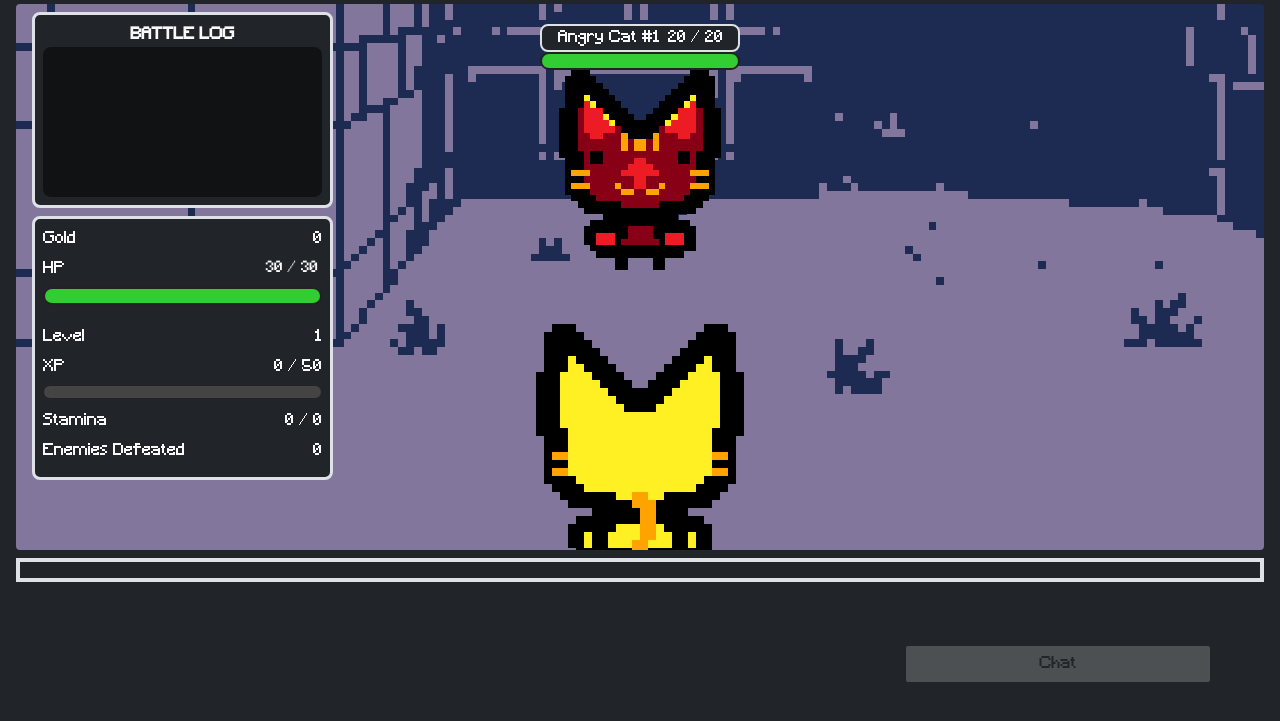
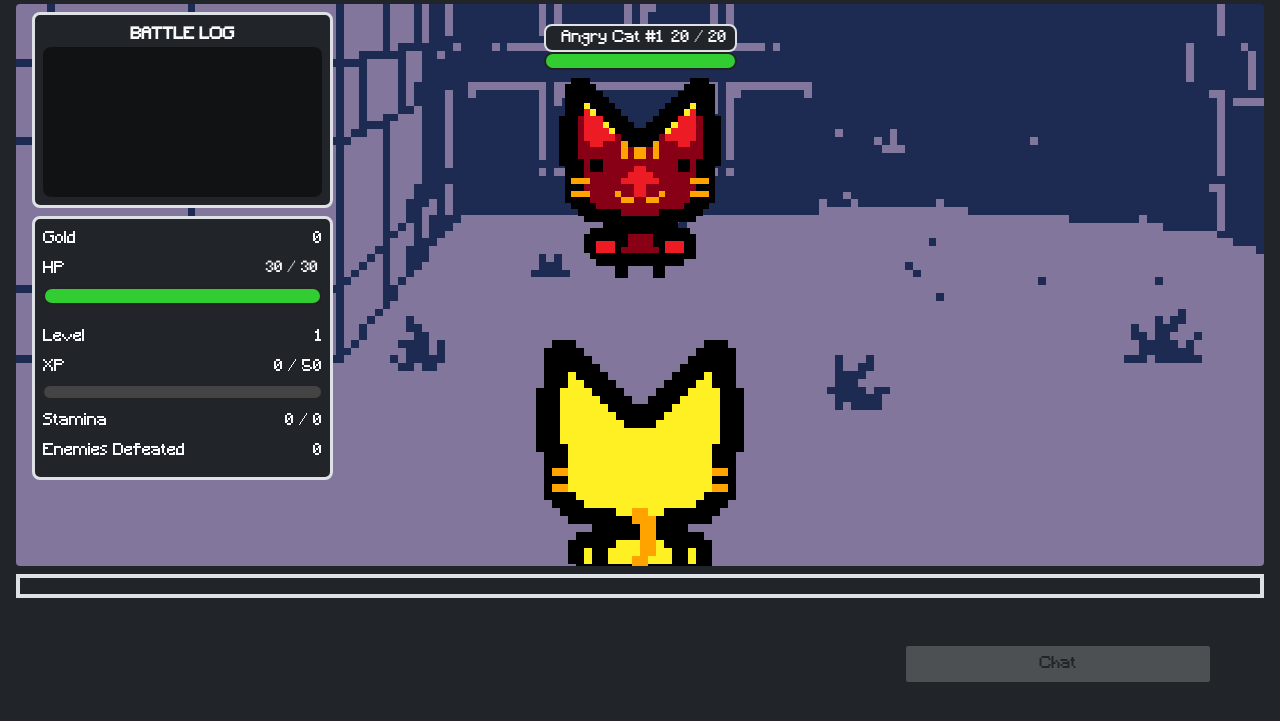
Before and after one commit to robertmoa/catquest, a Flask app: page /dungeon in a window 1280 px wide. Shown: the part 64-785 px from the top of the page. Run offline with Flask 3, Linux system fonts and the light colour scheme; a user stored in the database is signed in; some libraries are stand-ins or nearby versions.

Commit message:
Fixed some centering issues

```diff
--- a/templates/dungeon.html
+++ b/templates/dungeon.html
@@ -90,7 +90,7 @@
 
                 <!-- ENEMY -->
                 <section id="enemy-unit"
-                         class="battle-unit flex-column align-items-center"
+                         class="d-flex battle-unit flex-column align-items-center justify-content-center"
                          aria-label="Enemy">
 
                     <div id="enemy-hud" class="unit-panel">
@@ -112,14 +112,16 @@
 
                     <img id="enemy-sprite"
                          src="{{ url_for('static', filename='images/ecatsprite.png') }}"
-                         alt="Enemy cat sprite">
+                         alt="Enemy cat sprite"
+                         class="m-2">
+
 
 
                 </section>
 
                 <!-- PLAYER -->
                 <section id="player-unit"
-                         class="battle-unit d-flex flex-column align-items-center mt-auto"
+                         class="battle-unit d-flex flex-column align-items-center"
                          aria-label="Player">
                     <div id="player-sprite-wrapper">
                         <img id="player-sprite"
```
Also changed, not shown: instance/app.db.
